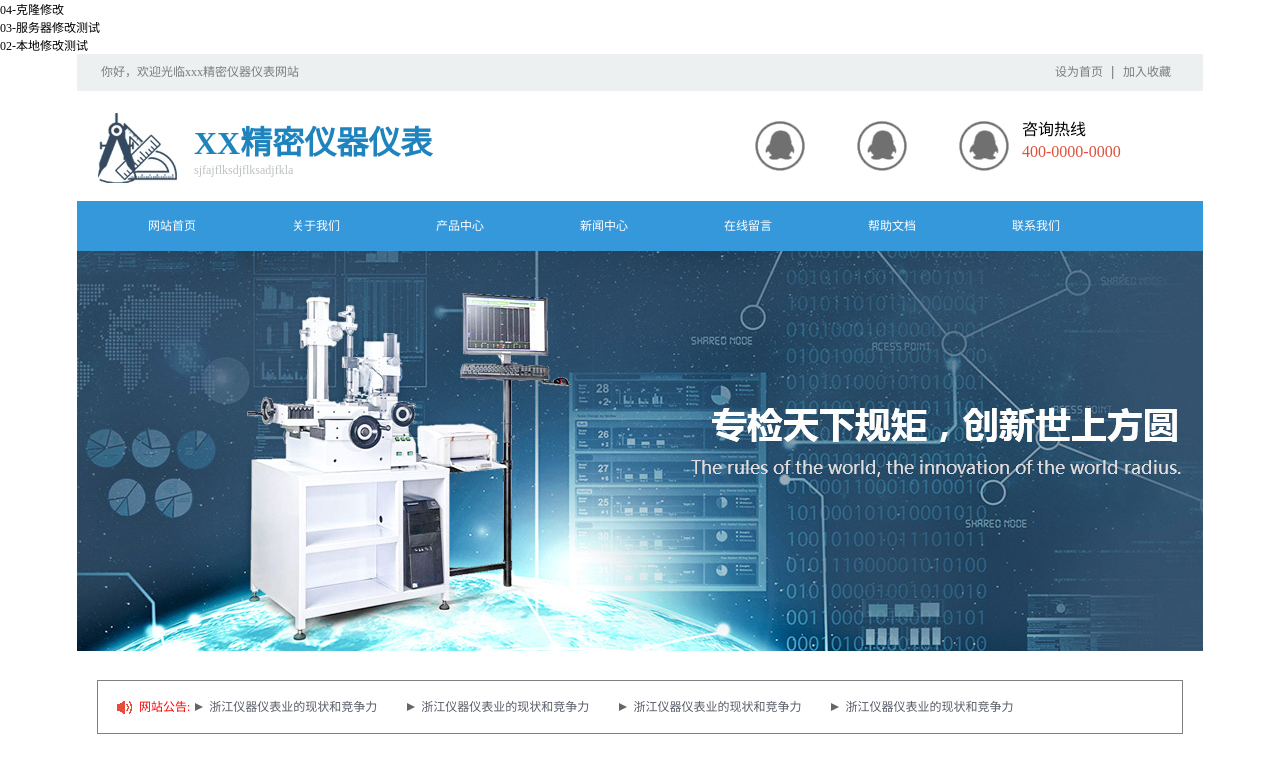
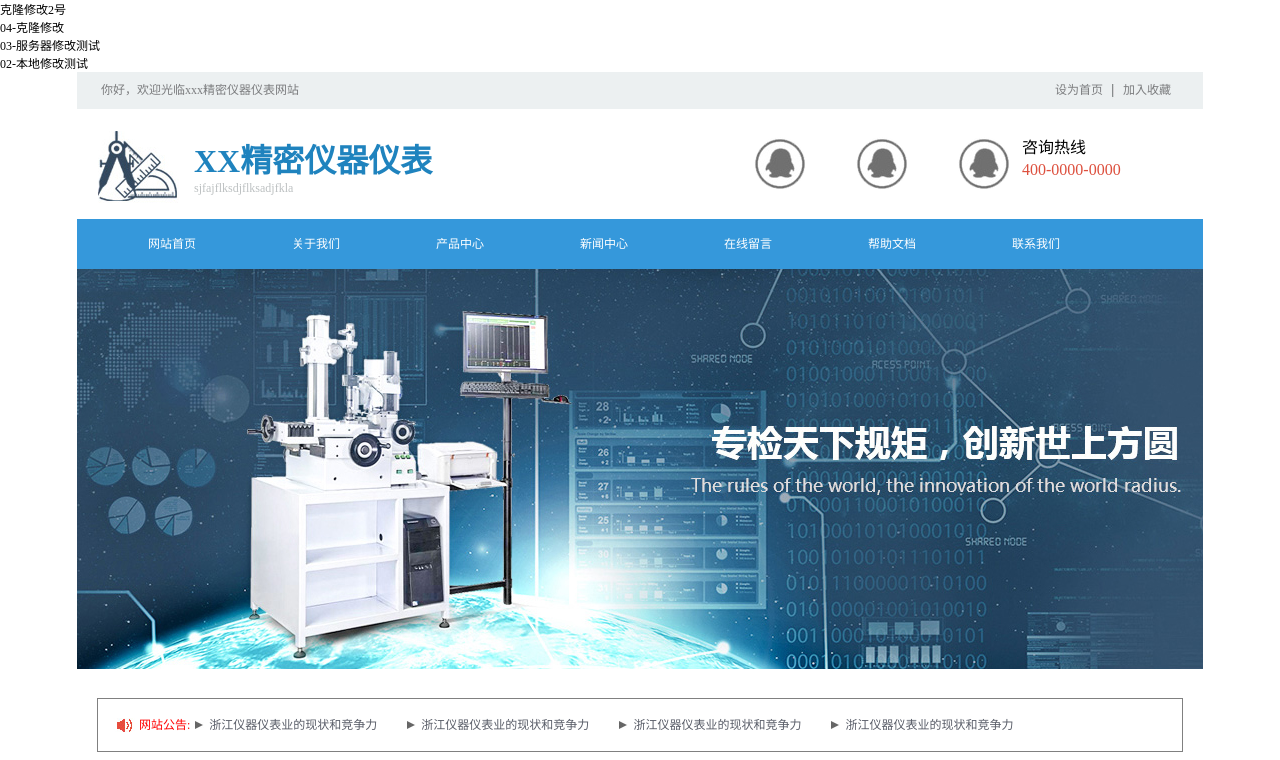
Before and after one commit to lzjchina/jmyq, a plain HTML site: page index.html in a window 1280 px wide. Shown: the top 760 px of the page. Drawn offline with Linux system fonts and the light colour scheme.

Commit message:
05-克隆修改服务器版
克隆克隆

```diff
--- a/index.html
+++ b/index.html
@@ -7,6 +7,7 @@
 	</head>
 
 	<body>
+		<p>克隆修改2号</p>
 		<p>04-克隆修改</p>
 		<p>03-服务器修改测试</p>
 		<p>02-本地修改测试</p>
```
